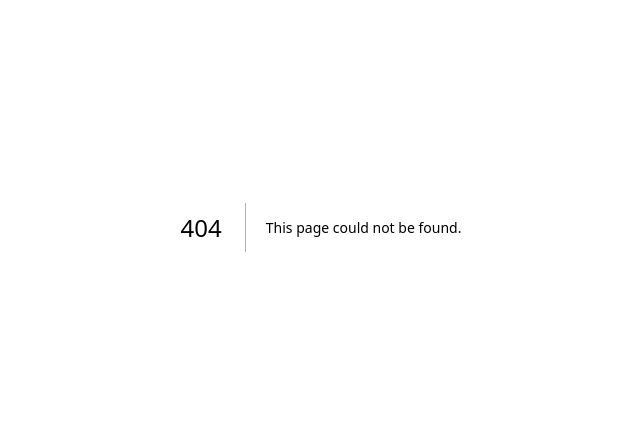
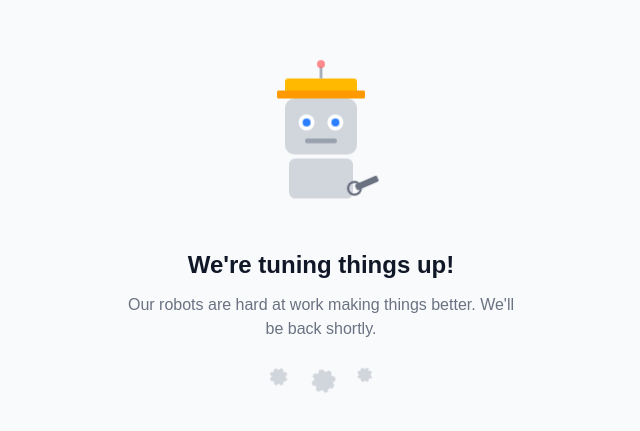
Before and after one commit to Quick00/claudeagent, a Next.js app: page /maintenance in a window 1280 px wide. Before the commit this address had no page. Shown: the part 173-604 px from the top of the page, without its empty margins (319-959 px from the left). Built offline with nearby package versions, Linux system fonts and the light colour scheme.

Commit message:
feat: add construction-themed maintenance page
Self-contained page at /maintenance with animated robot mascot, spinning
gears, and CSS-only keyframe animations. Matches login page layout pattern.

Co-Authored-By: Claude Sonnet 4.6 <noreply@anthropic.com>

```diff
--- /dev/null
+++ b/src/app/maintenance/page.tsx
@@ -0,0 +1,104 @@
+'use client';
+
+export default function MaintenancePage() {
+  return (
+    <div className="flex min-h-screen flex-col items-center justify-center bg-gray-50 dark:bg-gray-950">
+      <div className="w-full max-w-md px-6 text-center">
+        {/* Robot mascot */}
+        <div className="mb-8 flex justify-center">
+          <svg
+            className="h-40 w-40 animate-bounce-slow"
+            viewBox="0 0 200 200"
+            fill="none"
+            xmlns="http://www.w3.org/2000/svg"
+          >
+            {/* Hard hat */}
+            <rect x="55" y="30" width="90" height="20" rx="4" className="fill-amber-400" />
+            <rect x="45" y="45" width="110" height="10" rx="2" className="fill-amber-500" />
+
+            {/* Head */}
+            <rect x="55" y="55" width="90" height="70" rx="12" className="fill-gray-300 dark:fill-gray-600" />
+
+            {/* Eyes */}
+            <circle cx="82" cy="85" r="10" className="fill-white" />
+            <circle cx="118" cy="85" r="10" className="fill-white" />
+            <circle cx="82" cy="85" r="5" className="fill-blue-500 animate-blink" />
+            <circle cx="118" cy="85" r="5" className="fill-blue-500 animate-blink" />
+
+            {/* Mouth */}
+            <rect x="80" y="105" width="40" height="6" rx="3" className="fill-gray-400 dark:fill-gray-500" />
+
+            {/* Body */}
+            <rect x="60" y="130" width="80" height="50" rx="8" className="fill-gray-300 dark:fill-gray-600" />
+
+            {/* Wrench in hand */}
+            <g className="origin-center animate-spin-slow" style={{ transformOrigin: '155px 155px' }}>
+              <rect x="145" y="140" width="8" height="30" rx="2" className="fill-gray-500 dark:fill-gray-400" />
+              <circle cx="149" cy="138" r="8" className="fill-none stroke-gray-500 dark:stroke-gray-400" strokeWidth="3" />
+            </g>
+
+            {/* Antenna */}
+            <line x1="100" y1="30" x2="100" y2="15" className="stroke-gray-400 dark:stroke-gray-500" strokeWidth="3" />
+            <circle cx="100" cy="12" r="5" className="fill-red-400 animate-pulse" />
+          </svg>
+        </div>
+
+        {/* Message */}
+        <h1 className="mb-3 text-2xl font-bold text-gray-900 dark:text-gray-100">
+          We&apos;re tuning things up!
+        </h1>
+        <p className="mb-6 text-gray-500 dark:text-gray-400">
+          Our robots are hard at work making things better. We&apos;ll be back shortly.
+        </p>
+
+        {/* Floating gears */}
+        <div className="flex justify-center gap-4 text-gray-300 dark:text-gray-700">
+          <svg className="h-6 w-6 animate-spin-slow" viewBox="0 0 24 24" fill="currentColor">
+            <path d="M12 8a4 4 0 100 8 4 4 0 000-8zm0 6a2 2 0 110-4 2 2 0 010 4z" />
+            <path d="M21.17 10.22l-1.63-.47a7.17 7.17 0 00-.57-1.38l.8-1.47a.5.5 0 00-.08-.56l-1.53-1.53a.5.5 0 00-.56-.08l-1.47.8a7.17 7.17 0 00-1.38-.57l-.47-1.63a.5.5 0 00-.48-.35h-2.16a.5.5 0 00-.48.35l-.47 1.63a7.17 7.17 0 00-1.38.57l-1.47-.8a.5.5 0 00-.56.08L5.31 6.34a.5.5 0 00-.08.56l.8 1.47a7.17 7.17 0 00-.57 1.38l-1.63.47a.5.5 0 00-.35.48v2.16a.5.5 0 00.35.48l1.63.47c.14.48.33.94.57 1.38l-.8 1.47a.5.5 0 00.08.56l1.53 1.53a.5.5 0 00.56.08l1.47-.8c.44.24.9.43 1.38.57l.47 1.63a.5.5 0 00.48.35h2.16a.5.5 0 00.48-.35l.47-1.63c.48-.14.94-.33 1.38-.57l1.47.8a.5.5 0 00.56-.08l1.53-1.53a.5.5 0 00.08-.56l-.8-1.47c.24-.44.43-.9.57-1.38l1.63-.47a.5.5 0 00.35-.48v-2.16a.5.5 0 00-.35-.48z" />
+          </svg>
+          <svg className="h-8 w-8 animate-spin-slow-reverse" viewBox="0 0 24 24" fill="currentColor">
+            <path d="M12 8a4 4 0 100 8 4 4 0 000-8zm0 6a2 2 0 110-4 2 2 0 010 4z" />
+            <path d="M21.17 10.22l-1.63-.47a7.17 7.17 0 00-.57-1.38l.8-1.47a.5.5 0 00-.08-.56l-1.53-1.53a.5.5 0 00-.56-.08l-1.47.8a7.17 7.17 0 00-1.38-.57l-.47-1.63a.5.5 0 00-.48-.35h-2.16a.5.5 0 00-.48.35l-.47 1.63a7.17 7.17 0 00-1.38.57l-1.47-.8a.5.5 0 00-.56.08L5.31 6.34a.5.5 0 00-.08.56l.8 1.47a7.17 7.17 0 00-.57 1.38l-1.63.47a.5.5 0 00-.35.48v2.16a.5.5 0 00.35.48l1.63.47c.14.48.33.94.57 1.38l-.8 1.47a.5.5 0 00.08.56l1.53 1.53a.5.5 0 00.56.08l1.47-.8c.44.24.9.43 1.38.57l.47 1.63a.5.5 0 00.48.35h2.16a.5.5 0 00.48-.35l.47-1.63c.48-.14.94-.33 1.38-.57l1.47.8a.5.5 0 00.56-.08l1.53-1.53a.5.5 0 00.08-.56l-.8-1.47c.24-.44.43-.9.57-1.38l1.63-.47a.5.5 0 00.35-.48v-2.16a.5.5 0 00-.35-.48z" />
+          </svg>
+          <svg className="h-5 w-5 animate-spin-slow" viewBox="0 0 24 24" fill="currentColor">
+            <path d="M12 8a4 4 0 100 8 4 4 0 000-8zm0 6a2 2 0 110-4 2 2 0 010 4z" />
+            <path d="M21.17 10.22l-1.63-.47a7.17 7.17 0 00-.57-1.38l.8-1.47a.5.5 0 00-.08-.56l-1.53-1.53a.5.5 0 00-.56-.08l-1.47.8a7.17 7.17 0 00-1.38-.57l-.47-1.63a.5.5 0 00-.48-.35h-2.16a.5.5 0 00-.48.35l-.47 1.63a7.17 7.17 0 00-1.38.57l-1.47-.8a.5.5 0 00-.56.08L5.31 6.34a.5.5 0 00-.08.56l.8 1.47a7.17 7.17 0 00-.57 1.38l-1.63.47a.5.5 0 00-.35.48v2.16a.5.5 0 00.35.48l1.63.47c.14.48.33.94.57 1.38l-.8 1.47a.5.5 0 00.08.56l1.53 1.53a.5.5 0 00.56.08l1.47-.8c.44.24.9.43 1.38.57l.47 1.63a.5.5 0 00.48.35h2.16a.5.5 0 00.48-.35l.47-1.63c.48-.14.94-.33 1.38-.57l1.47.8a.5.5 0 00.56-.08l1.53-1.53a.5.5 0 00.08-.56l-.8-1.47c.24-.44.43-.9.57-1.38l1.63-.47a.5.5 0 00.35-.48v-2.16a.5.5 0 00-.35-.48z" />
+          </svg>
+        </div>
+      </div>
+
+      {/* Custom animations */}
+      <style jsx>{`
+        @keyframes bounce-slow {
+          0%, 100% { transform: translateY(0); }
+          50% { transform: translateY(-10px); }
+        }
+        @keyframes blink {
+          0%, 90%, 100% { opacity: 1; }
+          95% { opacity: 0; }
+        }
+        @keyframes spin-slow {
+          from { transform: rotate(0deg); }
+          to { transform: rotate(360deg); }
+        }
+        @keyframes spin-slow-reverse {
+          from { transform: rotate(360deg); }
+          to { transform: rotate(0deg); }
+        }
+        :global(.animate-bounce-slow) {
+          animation: bounce-slow 3s ease-in-out infinite;
+        }
+        :global(.animate-blink) {
+          animation: blink 4s ease-in-out infinite;
+        }
+        :global(.animate-spin-slow) {
+          animation: spin-slow 8s linear infinite;
+        }
+        :global(.animate-spin-slow-reverse) {
+          animation: spin-slow-reverse 6s linear infinite;
+        }
+      `}</style>
+    </div>
+  );
+}
```
